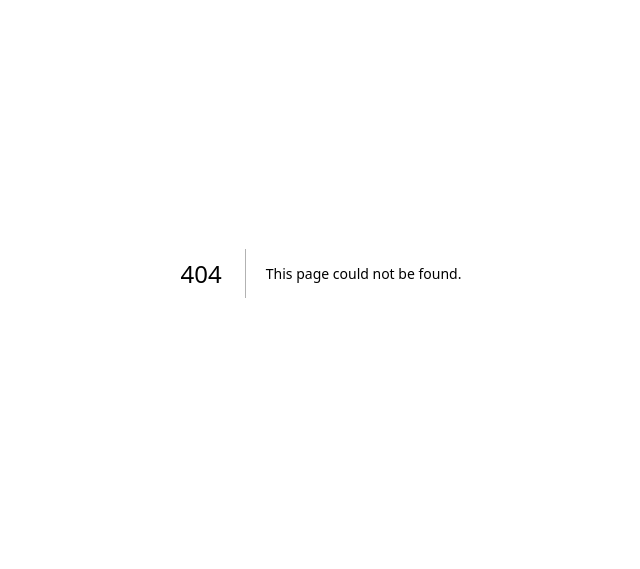
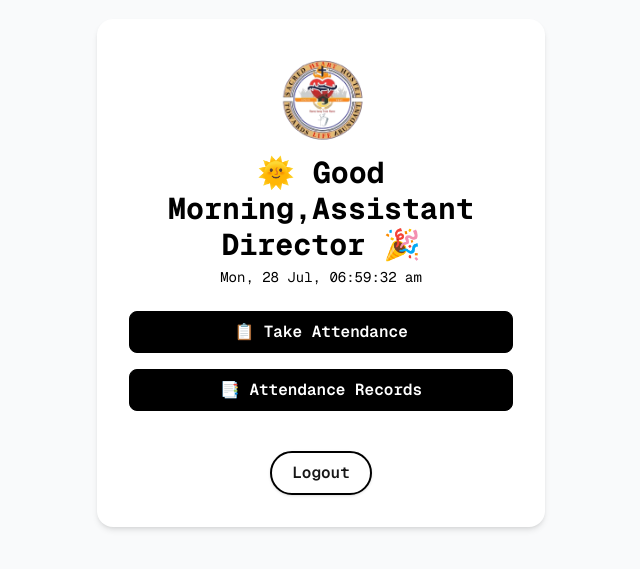
Before and after one commit to kompaaz/hostel-attendance-frontend, a Next.js app: page /ad-dashboard in a window 1280 px wide. Before the commit this address had no page. Shown: the part 127-696 px from the top of the page, without its empty margins (319-959 px from the left). Built offline with nearby package versions, Linux system fonts and the light colour scheme; no server answers.

Commit message:
ad dashboard created

```diff
--- /dev/null
+++ b/app/ad-dashboard/page.tsx
@@ -0,0 +1,140 @@
+"use client";
+import { useEffect, useState } from "react";
+import { useRouter } from "next/navigation";
+import axios from "axios";
+
+const AdDashboard = () => {
+    const [adName, setAdName] = useState("Assistant Director");
+    const [currentTime, setCurrentTime] = useState(new Date());
+    const [isTakingAttendance, setIsTakingAttendance] = useState(false);
+    const [isViewingRecords, setIsViewingRecords] = useState(false);
+    const router = useRouter();
+
+    // 🕒 Update current time every second
+    useEffect(() => {
+        const interval = setInterval(() => {
+            setCurrentTime(new Date());
+        }, 1000);
+        return () => clearInterval(interval);
+    }, []);
+
+    // 🔒 Fetch Assistant Director info
+    useEffect(() => {
+        const fetchAD = async () => {
+            try {
+                const res = await axios.get(
+                    `${process.env.NEXT_PUBLIC_BACKEND_BASE_URL}/api/auth/me`,
+                    { withCredentials: true }
+                );
+                if (res.data?.username) {
+                    setAdName(res.data.username);
+                }
+            } catch (err) {
+                console.error("❌ Failed to fetch AD info");
+            }
+        };
+
+        fetchAD();
+    }, []);
+
+    // 🧠 Greeting logic
+    const getGreeting = () => {
+        const hour = currentTime.getHours();
+        if (hour < 6) return "🌙 Good Night";
+        if (hour < 12) return "🌞 Good Morning";
+        if (hour < 18) return "🌤️ Good Afternoon";
+        if (hour < 21) return "🌆 Good Evening";
+        return "🌙 Good Night";
+    };
+
+    return (
+        <div className="min-h-screen bg-gray-50 flex items-center justify-center px-4">
+            <div className="w-full max-w-md bg-white rounded-2xl shadow-md p-8 font-mono text-center space-y-6">
+                {/* Logo */}
+                <div className="flex justify-center mb-2">
+                    <img
+                        src="/logo.png"
+                        alt="Sacred Heart Logo"
+                        className="w-24 h-24 object-contain"
+                    />
+                </div>
+
+                {/* Personalized Greeting */}
+                <h2 className="text-2xl md:text-3xl font-bold text-black mb-1">
+                    {getGreeting()},{adName} 🎉
+                </h2>
+
+                {/* Live Time */}
+                <p className="text-sm text-black">
+                    {currentTime.toLocaleString("en-IN", {
+                        weekday: "short",
+                        day: "numeric",
+                        month: "short",
+                        hour: "2-digit",
+                        minute: "2-digit",
+                        second: "2-digit",
+                    })}
+                </p>
+
+                {/* Action Buttons */}
+                <div className="space-y-4 mt-4">
+                    <button
+                        onClick={() => {
+                            setIsTakingAttendance(true);
+                            router.push("/take-attendance");
+                        }}
+                        disabled={isTakingAttendance}
+                        className={`w-full py-2 rounded-lg border bg-black border-black text-white font-semibold transition transform duration-200 ${isTakingAttendance
+                            ? "opacity-50 cursor-not-allowed"
+                            : "hover:bg-white hover:text-black hover:scale-105"
+                            }`}
+                    >
+                        {isTakingAttendance ? (
+                            <span className="flex justify-center items-center gap-2">
+                                <span className="h-4 w-4 animate-spin border-2 border-black border-t-transparent rounded-full" />
+                                Redirecting...
+                            </span>
+                        ) : (
+                            "📋 Take Attendance"
+                        )}
+                    </button>
+
+                    <button
+                        onClick={() => {
+                            setIsViewingRecords(true);
+                            router.push("/attendance-records");
+                        }}
+                        disabled={isViewingRecords}
+                        className={`w-full py-2 rounded-lg border bg-black border-black text-white font-semibold transition transform duration-200 ${isViewingRecords
+                            ? "opacity-50 cursor-not-allowed"
+                            : "hover:bg-white hover:text-black hover:scale-105"
+                            }`}
+                    >
+                        {isViewingRecords ? (
+                            <span className="flex justify-center items-center gap-2">
+                                <span className="h-4 w-4 animate-spin border-2 border-black border-t-transparent rounded-full" />
+                                Redirecting...
+                            </span>
+                        ) : (
+                            "📑 Attendance Records"
+                        )}
+                    </button>
+                </div>
+
+
+                {/* Logout Button */}
+                <button
+                    onClick={() => router.push("/logout")}
+                    className="mt-4 px-5 py-2 rounded-full font-semibold border-2 shadow transition-transform duration-200 transform
+    bg-white  border-black hover:bg-white hover:text-black hover:scale-105 focus:outline-none focus:ring-2 focus:ring-offset-2
+    dark:bg-black dark:text-white dark:border-white dark:hover:scale-105"
+                >
+                    Logout
+                </button>
+
+            </div>
+        </div>
+    );
+};
+
+export default AdDashboard;
```
